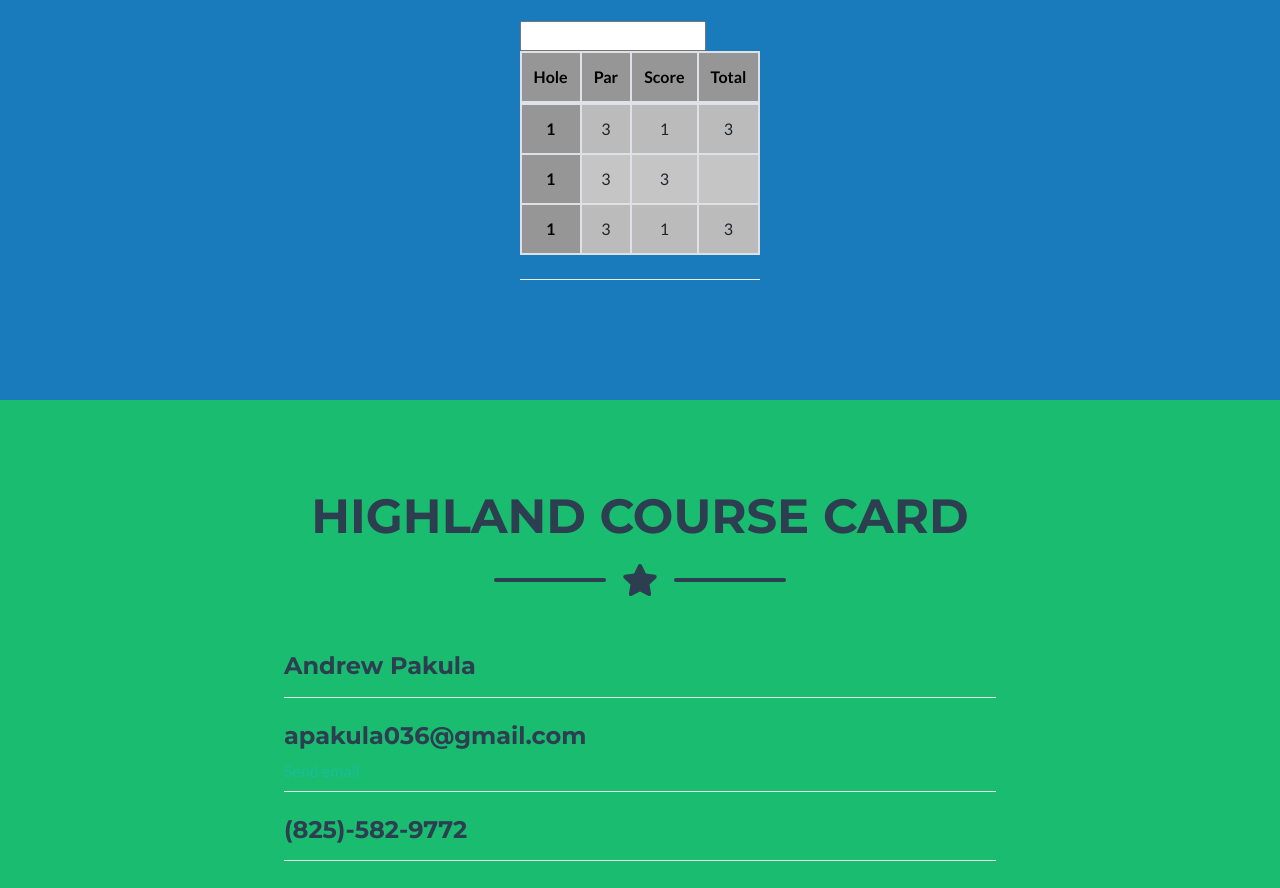
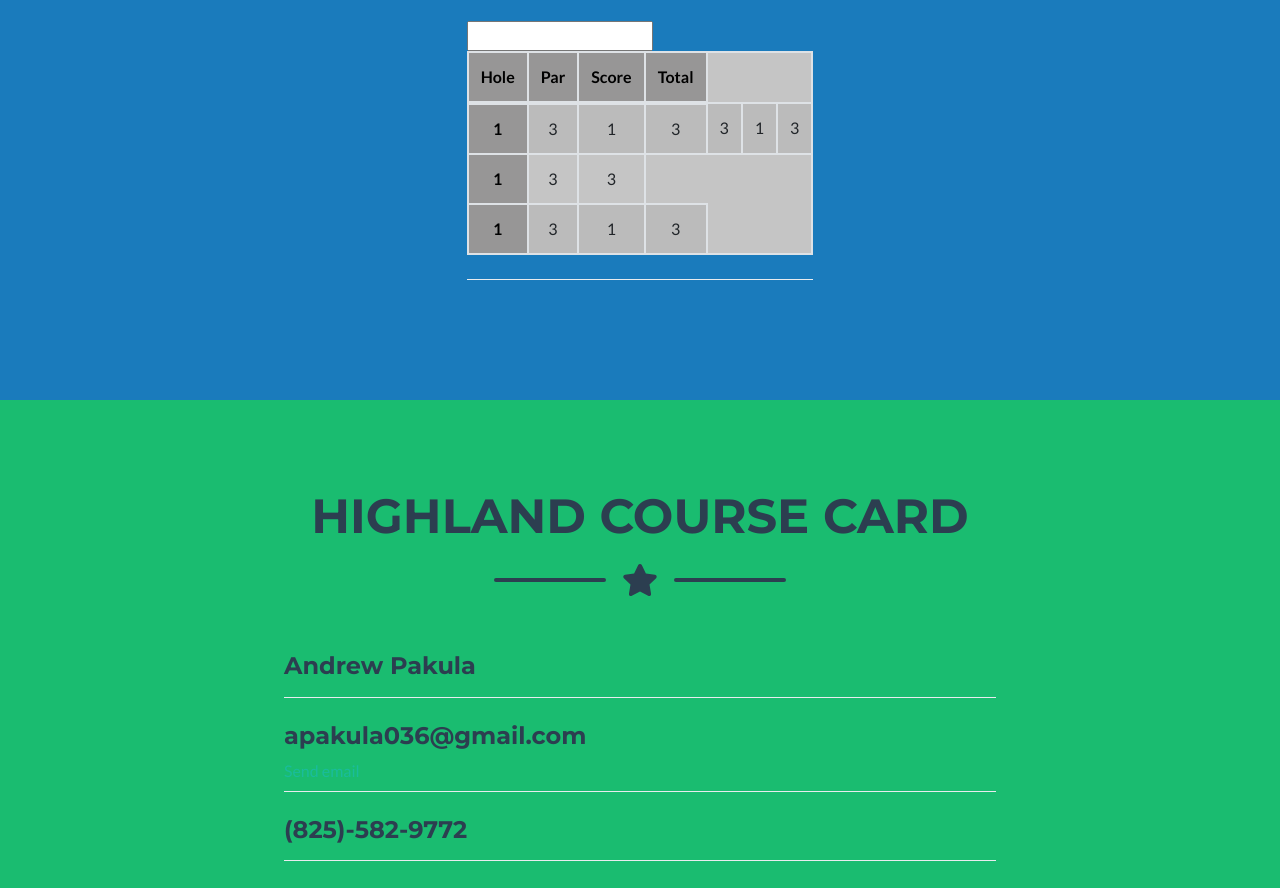
Before and after one commit to apakula036/FrisbeeGolfBootstrap, a plain HTML site: page index.html in a window 1280 px wide. Shown: the part 1557-2445 px from the top of the page. Drawn offline with nearby package versions, Linux system fonts and the light colour scheme.

Commit message:
Updating index.html
Testing adding more rows/columns getting a feel for the look.

```diff
--- a/index.html
+++ b/index.html
@@ -117,14 +117,6 @@
                 <div class="row">
                     <div class="col-auto mx-auto">
                         <form id="highlandForm" name="highLandName" >
-
-                                <!--<tr class="danger"> info  success warning
-                                .table-striped	Adds zebra-striping to any table row within <tbody> (not available in IE8)
-                                .table-bordered	Adds border on all sides of the table and cells
-                                .table-hover	Enables a hover state on table rows within a <tbody>
-                                .table-condensed
-
-                                -->
                                     <table class="table table-striped table-bordered table-hover table-custom" id="highlandTable">
                                         <thead>
                                           <tr class="table holeCustom">
@@ -137,6 +129,9 @@
                                         <tbody>
                                           <tr>
                                             <td class="table holeCustom">1</td>
+                                            <td>3</td>
+                                            <td>1</td>
+                                            <td>3</td>
                                             <td>3</td>
                                             <td>1</td>
                                             <td>3</td>
```
